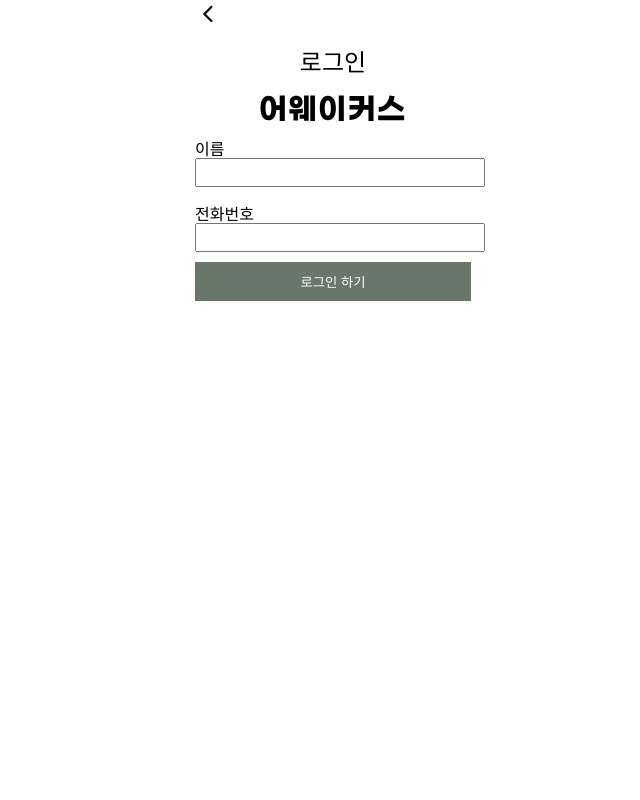
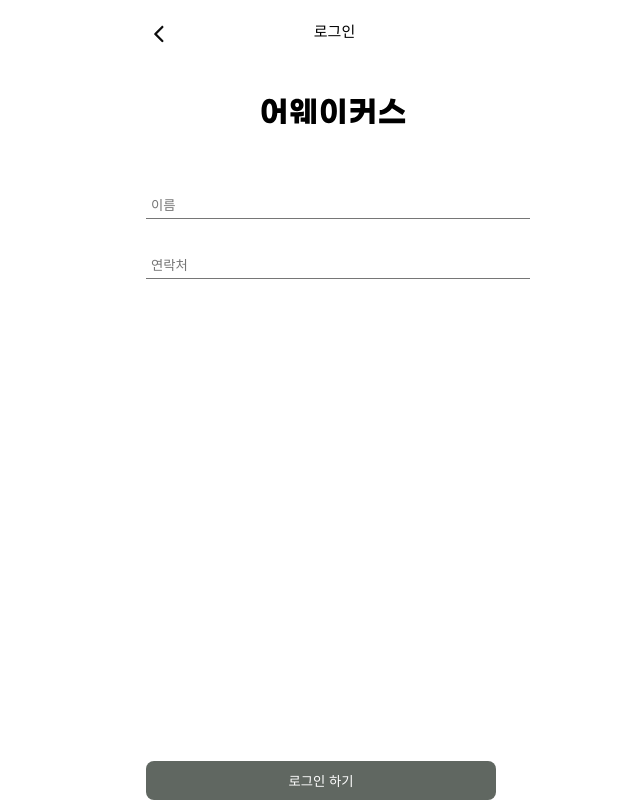
Before and after one commit to james4510/2024-AWAKERS, a Vue app: page / in a window 1280 px wide. Shown: the whole page, without its empty margins (307-947 px from the left). Built offline with nearby package versions, Linux system fonts and the light colour scheme.

Commit message:
2024.1.11 login page

```diff
--- a/index.html
+++ b/index.html
@@ -4,6 +4,7 @@
     <meta charset="UTF-8" />
     <meta http-equiv="X-UA-Compatible" content="IE=edge" />
     <meta name="viewport" content="width=device-width, initial-scale=1.0" />
+     <link rel="icon" href="./static/favicon.ico">
     <title>AWAKERS</title>
     <link rel="stylesheet" href="https://cdn.jsdelivr.net/npm/reset-css@5.0.1/reset.min.css" />
 
--- a/src/components/LoginView.vue
+++ b/src/components/LoginView.vue
@@ -1,22 +1,27 @@
 <template>
     <div>
-        <!-- 뒤로가기 아이콘 -->
-        <img src="../assets/chevron-left.svg" alt="뒤로가기" @click="goBack" />
-
         <!-- 로그인 문자열 -->
-        <div class="login-header">로그인</div>
+        <div class="login-header">
+            <!-- 뒤로가기 아이콘 -->
+            <img src="../assets/chevron-left.svg" alt="뒤로가기" @click="goBack" />
+            <p class="p01">로그인</p>
+        </div>
 
         <!-- 어웨이커스 로고 -->
         <img src="../assets/어웨이커스.svg" alt="AWAKERS LOGO" class="login-image" />
 
-        <!-- 이름 입력란 -->
-        <label for="name">이름</label>
-        <input type="text" id="name" v-model="name" />
 
-        <!-- 전화번호 입력란 -->
-        <label for="phone">전화번호</label>
-        <input type="text" id="phone" v-model="phoneNumber" />
+        <div class="inputData">
 
+            <!-- 이름 입력란 -->
+            <input type="text" id="name" placeholder="이름" class="bottom-border" v-model="name"/>
+
+            <!-- 전화번호 입력란 -->
+            <input type="text" id="phone" placeholder="연락처" class="bottom-border" v-model="phoneNumber" />
+
+        </div>
+
+        <!-- 로그인 버튼 -->
         <button @click="login">로그인 하기</button>
     </div>
 </template>
@@ -47,13 +52,22 @@
 
 .login-header{
     text-align: center;
-    font-size: 24px;
+    font-size: 15px;
     margin-top: 20px;
+    display: flex;
+
+    .p01{
+        margin: 5px 5px 5px -20px;
+        height:100%;
+        width: 100%;
+
+    }
+
 }
 
 .login-image{
     display: block;
-    margin: 20px auto;
+    margin: 50px auto;
     max-width: 100%;
     height: auto;
 }
@@ -63,19 +77,33 @@
     margin-top: 10px;
 }
 
-input{
+.inputData{
+    line-height: 60px;
+    input{
     width: 100%;
     padding: 5px;
     margin-bottom: 10px;
+    }
+
+    input:focus{
+        outline: none;
+    }
+}
+
+.bottom-border{
+    border-width: 0 0 1px;
 }
 
 button{
-    width: 100%;
+    width: 350px;
     padding: 10px;
-    background-color: #68776a;
+    background-color: #606761;
     color: white;
     border: none;
+    border-radius: 8px;
     cursor: pointer;
+    position: absolute;
+    bottom: 0;
 }
 button:hover{
     background-color: #171a17;
```
Also changed, not shown: 1 other file (tests, documents, lock files or other folders).
